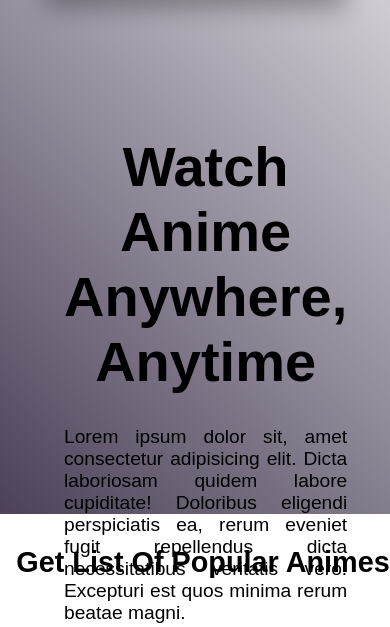
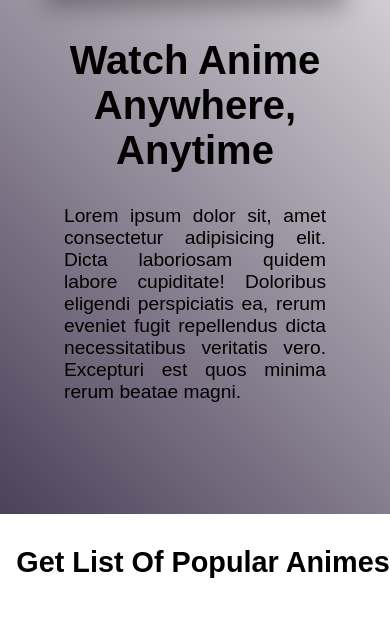
Before and after one commit to VanshikaSabharwal/animeWebsite-v1, a plain HTML site: page index.html in a window 390 px wide. Shown: the part 330-957 px from the top of the page. Drawn offline with Linux system fonts and the light colour scheme; no server answers.

Commit message:
updated  responsiveness

```diff
--- a/style.css
+++ b/style.css
@@ -373,11 +373,11 @@ body {
   .headLine {
     display: initial;
     position: absolute;
-    top: 29rem;
+    top: 25rem;
     margin: 0 4rem;
   }
   .headLine h3 {
-    font-size: 3.5rem;
+    font-size: 2.5rem;
     text-align: center;
   }
   .headLine p {
@@ -436,6 +436,12 @@ body {
     margin-top: 2rem;
     margin-left: 1rem;
   }
+  .headLine {
+    display: initial;
+    position: absolute;
+    top: 23rem;
+    margin: 0 4rem;
+  }
 }
 
 @media (max-width: 300px) {
@@ -443,4 +449,10 @@ body {
     transform: translate(-7%, 13%);
     height: initial;
   }
+  .headLine {
+    display: initial;
+    position: absolute;
+    top: 19rem;
+    margin: 0 4rem;
+  }
 }
```
